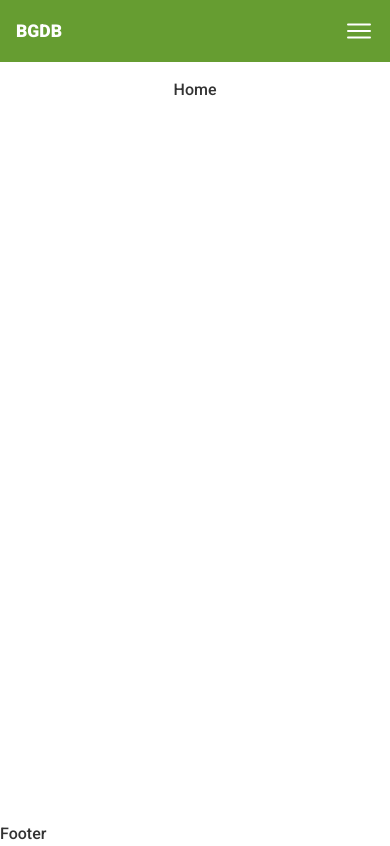
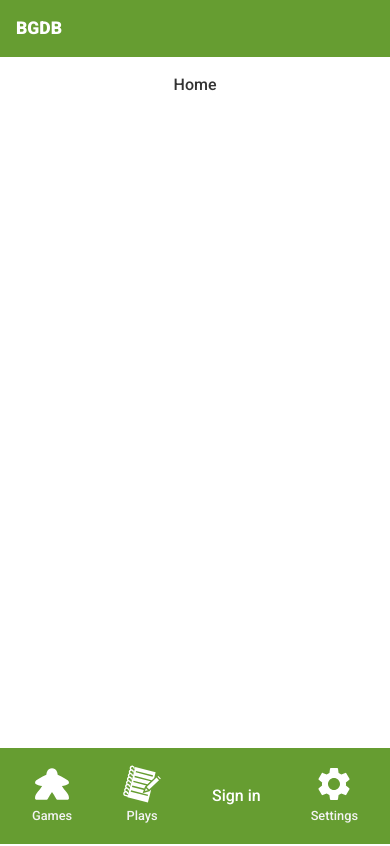
Before and after one commit to LaithAlwani/boardgame-db, a React (Vite) app: page / in a window 390 px wide. Built offline with nearby package versions, Linux system fonts and the light colour scheme; no server answers.

Commit message:
changes mobile navbar, adds icons to navlinks

```diff
--- a/src/App.css
+++ b/src/App.css
@@ -1,8 +1,8 @@
 .main {
   max-width: 960px;
   margin: 0 auto;
-  padding: 1rem;
-  min-height: 90vh;
+  padding: 1rem 1rem 5rem ;
+  min-height: 85vh;
   text-align: center;
 }
 
@@ -14,23 +14,29 @@ nav {
 
 nav .nav-container {
   display: flex;
+  justify-content: space-between;
   align-items: center;
-  justify-content: center;
   max-width: 1080px;
   padding: 0rem;
   margin: 0 auto;
 }
-nav .logo{
-  z-index: 1;
+
+.nav-links {
+  display: flex;
+  justify-content: space-between;
+  align-items: center;
+  min-width: 350px;
 }
 
-nav .nav-links {
-  margin-left: auto;
+
+.nav-icon{
   display: flex;
+  flex-direction: column;
   align-items: center;
 }
-nav .nav-links > *{
-  margin: 0 0.5rem;
+.nav-icon span{
+  font-size: 0.8rem;
+  color: #f3f3f3;
 }
 
 nav a {
@@ -50,82 +56,12 @@ nav a:hover {
 }
 
 .avatar img{
-  width: 35px;
+  width: 40px;
   border-radius: 50%;
   border: 2px lightgreen solid;
 }
-#burger-icon-container {
-  width: 30px;
-  height: 30px;
-  border: none;
-  padding: 0.2rem;
-  display: flex;
-  align-items: center;
-  display: none;
-  z-index: 1;
-}
 
-.burger-icon {
-  width: 100%;
-  background-color: white;
-  height: 0.15rem;
-  border-radius: 0.5rem;
-  position: relative;
-  transition: all 0.2s ease-in-out;
-}
-
-.burger-icon::before,
-.burger-icon::after {
-  content: "";
-  position: absolute;
-  left: 0;
-  width: 100%;
-  height: 0.15rem;
-  background-color: white;
-  border-radius: 0.5rem;
-  transition: all 0.2s ease-in-out;
-  transform: translateX(10px);
-}
-.burger-icon::before {
-  transform: translateY(0.4rem);
-}
-.burger-icon::after {
-  transform: translateY(-0.4rem);
-}
-.burger-icon.open {
-  /* transform: translateX(0.2rem); */
-  background-color: transparent;
-}
-.open.burger-icon::before {
-  transform:  rotate(45deg) ;
-}
-.open.burger-icon::after {
-  transform:  rotate(-45deg);
-}
-
-.nav-mobile {
-  position: fixed;
-  top:0 ;
-  right: -4rem;
-  width: 0;
-  height: 100vh;
-
-  background-color: #659d31;
-  display: flex;
-  flex-direction: column;
-  justify-content: center;
-  align-items: center;
-
-
-  transition: all 0.5s ease-in-out;
-}
-.nav-mobile.open{
-  width: 200px;
-  right: 0;
-}
-.nav-mobile > *{
-  margin-bottom: 0.5rem;
-}
+/*nav ends*/
 
 .grid {
   display: grid;
@@ -140,7 +76,7 @@ nav a:hover {
 
 .grid img {
   max-width: 100%;
-  height: 150px;
+  height: 200px;
 }
 .grid h4 {
   margin: 0;
@@ -157,9 +93,14 @@ nav a:hover {
     grid-template-columns: repeat(2, 1fr);
   }
 }
-@media only screen and (max-width: 550px) {
-  nav .nav-links {
-    display: none;
+@media only screen and (max-width: 600px) {
+  .nav-links {
+    position: fixed;
+    bottom: 0;
+    left: 0;
+    padding: 1rem 2rem;
+    background-color: #669d31;
+    width: 100%;
   }
   #burger-icon-container {
     display: flex;
@@ -168,4 +109,7 @@ nav a:hover {
   .grid {
     grid-template-columns: 1fr;
   }
+  footer{
+    display: none;
+  }
 }
--- a/src/components/Footer.jsx
+++ b/src/components/Footer.jsx
@@ -2,6 +2,6 @@ import React from 'react'
 
 export default function Footer() {
   return (
-    <div>Footer</div>
+    <footer>Footer</footer>
   )
 }
--- a/src/components/Navbar.jsx
+++ b/src/components/Navbar.jsx
@@ -4,6 +4,10 @@ import Signin from "./Signin";
 import { onAuthStateChanged, signOut } from "firebase/auth";
 import { useEffect, useState } from "react";
 import toast from "react-hot-toast";
+import { GiMeeple } from "react-icons/gi";
+import { GiNotebook } from "react-icons/gi";
+import { GoSignOut } from "react-icons/go";
+import { MdSettings } from "react-icons/md";
 
 export default function Navbar() {
   const [user, setUser] = useState(auth.currentUser);
@@ -24,21 +28,13 @@ export default function Navbar() {
   return (
     <nav>
       <div className="nav-container">
-        <div className="logo">
+        <span className="logo">
           <NavLink to="/">BGDB</NavLink>
-        </div>
+        </span>
         <div className="nav-links">
           <NavLinks user={user} />
         </div>
-        <span id="burger-icon-container" onClick={() => setIsOpen(!isOpen)}>
-          <span className={isOpen ? "burger-icon open" : "burger-icon"}></span>
-        </span>
       </div>
-
-        <div className={isOpen? "nav-mobile open":"nav-mobile"} onClick={() => setIsOpen(!isOpen)}>
-          <NavLinks user={user} />
-        </div>
-
     </nav>
   );
 }
@@ -62,17 +58,39 @@ const NavLinks = ({ user }) => {
   };
   return (
     <>
-      <NavLink to="/games">Games</NavLink>
-      <NavLink to="/plays">Plays</NavLink>
+      <NavLink to="/games">
+        <div className="nav-icon">
+          <GiMeeple size={40} />
+          <span>Games</span>
+        </div>
+      </NavLink>
+      <NavLink to="/plays">
+        <div className="nav-icon">
+          <GiNotebook size={40} />
+          <span>Plays</span>
+        </div>
+      </NavLink>
       {!user && <Signin />}
       {user && (
         <>
           <NavLink to="/profile" className="avatar">
-            <img src={user.photoURL} alt={user.displayName} />
+            <div className="nav-icon">
+              <img src={user.photoURL} alt={user.displayName} />
+              <span>Profile</span>
+            </div>
           </NavLink>
-          <a onClick={handleSignOut}>Sign Out</a>
+          <div className="nav-icon">
+            <GoSignOut size={40} color={"white"} />
+            <span onClick={handleSignOut}>Sign Out</span>
+          </div>
         </>
       )}
+      <NavLink to="/settings">
+        <div className="nav-icon">
+          <MdSettings size={40} />
+          <span>Settings</span>
+        </div>
+      </NavLink>
     </>
   );
 };
--- a/src/index.css
+++ b/src/index.css
@@ -4,8 +4,6 @@
   font-size: 16px;
   line-height: 24px;
   font-weight: 400;
-
-  color-scheme: light dark;
   color: #333;
   background-color: #ffffff;
 
--- a/src/pages/UserProfile.jsx
+++ b/src/pages/UserProfile.jsx
@@ -23,23 +23,23 @@ export default function UserProfile() {
 
   return (
     <div className="App">
-      <input
-        type="text"
-        value={username}
-        onChange={(e) => setUsername(e.target.value)}
-      />
+      <input type="text" value={username} onChange={(e) => setUsername(e.target.value)} />
       <button onClick={handleClick}>import BGG</button>
       <p>Total Games: {games.length}</p>
       <div className="grid">
         {games.map((game) => (
-          <div key={game.attributes.objectid}>
+          <div key={game.attributes.objectid} className="game-">
             <div className="img-container">
               <img src={game.children[2].value} alt="" />
             </div>
-
-            {game.children[4].attributes.own === "1" && (
-              <span className="tag">own</span>
-            )}
+            <h3>
+              {" "}
+              {game.children[0].value.search("&#039;")
+                ? game.children[0].value.replace("&#039;", "'")
+                : game.children[0].value}
+            </h3>
+            <p>Plays: {game.children[5].value}</p>
+            {game.children[4].attributes.own === "1" && <span className="tag">own</span>}
             {game.children[4].attributes.prevowned === "1" && (
               <span className="tag">prev-owned</span>
             )}
@@ -48,22 +48,13 @@ export default function UserProfile() {
             )}
             {game.children[4].attributes.want === "1" ||
               game.children[4].attributes.wanttobuy === "1" ||
-              game.children[4].attributes.wishlist === "1" && (
+              (game.children[4].attributes.wishlist === "1" && (
                 <span className="tag">whishlist</span>
-              )}
+              ))}
             {game.children[4].attributes.preordered === "1" && (
               <span className="tag">preorder</span>
             )}
-            {game.children[4].attributes.fortrade === "1" && (
-              <span className="tag">for trade</span>
-            )}
-            <h4>
-              {" "}
-              {game.children[0].value.search("&#039;")
-                ? game.children[0].value.replace("&#039;", "'")
-                : game.children[0].value}
-            </h4>
-            <span>Plays: {game.children[5].value}</span>
+            {game.children[4].attributes.fortrade === "1" && <span className="tag">for trade</span>}
           </div>
         ))}
       </div>
```
